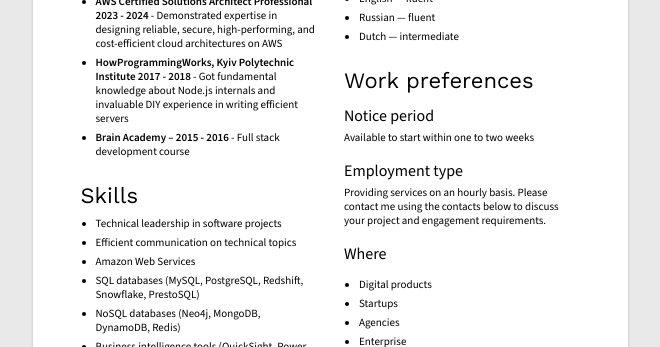
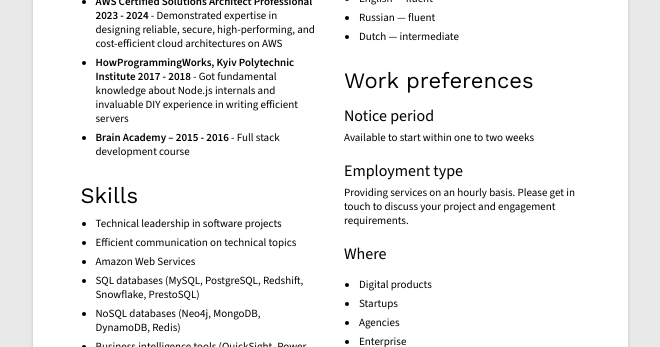
Before and after one commit to shonie/shonie.dev, a Next.js app: page /cv in a window 1280 px wide. Shown: the part 1218-1565 px from the top of the page, without its empty margins (310-970 px from the left). Built offline with nearby package versions, Linux system fonts and the light colour scheme.

Commit message:
feat: hide contacts on presence of uri param and fix fonts locally

```diff
--- a/app/cv/page.tsx
+++ b/app/cv/page.tsx
@@ -5,8 +5,13 @@ import CvDoc from '@/components/cv/CvDoc';
 import DownloadButton from '@/components/cv/DownloadButton';
 import Brick from '@/components/Brick';
 
-const CV_TITLE = 'shonie.dev — CV · Oleksandr Starnikov';
-const CV_DESCRIPTION = 'Curriculum vitae of Oleksandr Starnikov — cloud / technical architect.';
+interface CvPageProps {
+  searchParams: Promise<{ [key: string]: string | string[] | undefined }>;
+}
+
+const CV_TITLE = 'shonie.dev - CV - Oleksandr Starnikov';
+
+const CV_DESCRIPTION = 'Curriculum vitae of Oleksandr Starnikov - solution architect.';
 
 export const metadata: Metadata = {
   title: CV_TITLE,
@@ -25,7 +30,20 @@ export const metadata: Metadata = {
   },
 };
 
-export default function CvPage() {
+/**
+ * Reading searchParams opts this route into dynamic rendering, which is what we
+ * want: `?no_contacts=true` produces a contact-free CV for platforms like Upwork
+ * that reject attachments containing contact details.
+ * @param param0
+ * @returns
+ */
+export default async function CvPage({ searchParams }: CvPageProps) {
+  const { no_contacts: noContacts } = await searchParams;
+
+  const value = Array.isArray(noContacts) ? noContacts.at(-1) : noContacts;
+
+  const hideContacts = value === 'true' || value === '1' || value === '';
+
   return (
     <div className="cv-route">
       <header className="cv-topbar">
@@ -42,7 +60,7 @@ export default function CvPage() {
           <DownloadButton />
         </div>
       </header>
-      <CvDoc />
+      <CvDoc hideContacts={hideContacts} />
     </div>
   );
 }
--- a/app/globals.css
+++ b/app/globals.css
@@ -10,12 +10,10 @@
      • magazine snap-scrolling — each section is a full page
    ============================================================ */
 
-@import url('https://fonts.googleapis.com/css2?family=Work+Sans:wght@400;500;600&family=Source+Sans+3:ital,wght@0,300;0,400;0,600;1,400&display=swap');
-
 :root {
-  /* ---- Type families ---- */
-  --font-display: 'Work Sans', system-ui, sans-serif;
-  --font-body: 'Source Sans 3', 'Source Sans Pro', system-ui, sans-serif;
+  /* ---- Type families ----
+     --font-display / --font-body are provided by next/font on <html>
+     (see app/layout.tsx). ---- */
 
   /* ---- Core palette (strictly monochrome: ink on paper) ---- */
   --ink: #000000;
--- a/app/layout.tsx
+++ b/app/layout.tsx
@@ -1,7 +1,22 @@
 import type { Metadata } from 'next';
+import { Work_Sans, Source_Sans_3 } from 'next/font/google';
 import './globals.css';
 import { CV_DATA } from '@/lib/cv-data';
 import { SITE_URL, SITE_NAME, SITE_TITLE, SITE_DESCRIPTION } from '@/lib/site';
+
+const fontDisplay = Work_Sans({
+  subsets: ['latin'],
+  weight: ['400', '500', '600'],
+  variable: '--font-display',
+  display: 'swap',
+});
+
+const fontBody = Source_Sans_3({
+  subsets: ['latin'],
+  weight: ['300', '400', '600'],
+  variable: '--font-body',
+  display: 'swap',
+});
 
 export const metadata: Metadata = {
   metadataBase: new URL(SITE_URL),
@@ -36,6 +51,7 @@ export const metadata: Metadata = {
 // real person (job title, location, and verified profiles via sameAs) and can
 // feed a Google Knowledge Panel. Built from the same CV source as the page.
 const emailContact = CV_DATA.contacts.find((c) => c.icon === 'envelope');
+
 const personLd = {
   '@context': 'https://schema.org',
   '@type': 'Person',
@@ -56,7 +72,7 @@ const personLd = {
 
 export default function RootLayout({ children }: { children: React.ReactNode }) {
   return (
-    <html lang="en">
+    <html lang="en" className={`${fontDisplay.variable} ${fontBody.variable}`}>
       <body>
         <script
           type="application/ld+json"
--- a/components/cv/CvDoc.tsx
+++ b/components/cv/CvDoc.tsx
@@ -3,6 +3,10 @@ import { CV_DATA, ICONS } from '@/lib/cv-data';
 import type { CareerItem, TitledItem, WorkPref, Contact, IconKey } from '@/lib/cv-data';
 
 const D = CV_DATA;
+
+interface ContactVisibilityProps {
+  hideContacts?: boolean;
+}
 
 function RoleBlock({ role, dates, bullets }: CareerItem) {
   return (
@@ -120,7 +124,7 @@ function Page1() {
   );
 }
 
-function Page2() {
+function Page2({ hideContacts }: ContactVisibilityProps) {
   return (
     <div className="cv-page" data-screen-label="CV page 2">
       <div className="cv-cols">
@@ -179,6 +183,7 @@ function Page2() {
               ))}
             </div>
           </div>
+          {!hideContacts && (
             <div>
               <h2 className="cv-h1" style={{ marginBottom: '4px' }}>
                 Contacts
@@ -189,17 +194,18 @@ function Page2() {
                 ))}
               </div>
             </div>
+          )}
         </div>
       </div>
     </div>
   );
 }
 
-export default function CvDoc() {
+export default function CvDoc({ hideContacts }: ContactVisibilityProps) {
   return (
     <div className="cv-stage" id="cv-stage">
       <Page1 />
-      <Page2 />
+      <Page2 hideContacts={hideContacts} />
     </div>
   );
 }
--- a/lib/cv-data.ts
+++ b/lib/cv-data.ts
@@ -180,7 +180,7 @@ export const CV_DATA: CvData = {
     { label: 'Notice period', text: 'Available to start within one to two weeks' },
     {
       label: 'Employment type',
-      text: 'Providing services on an hourly basis. Please contact me using the contacts below to discuss your project and engagement requirements.',
+      text: 'Providing services on an hourly basis. Please get in touch to discuss your project and engagement requirements.',
     },
     {
       label: 'Where',
```
Lines whose indentation alone changed are shown as unchanged.
